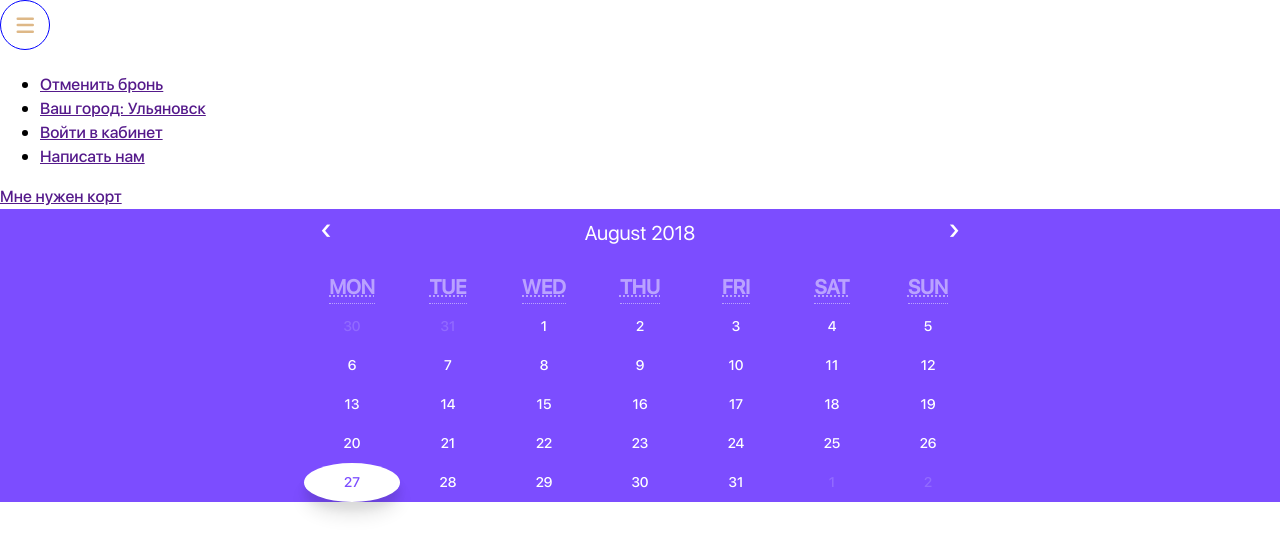
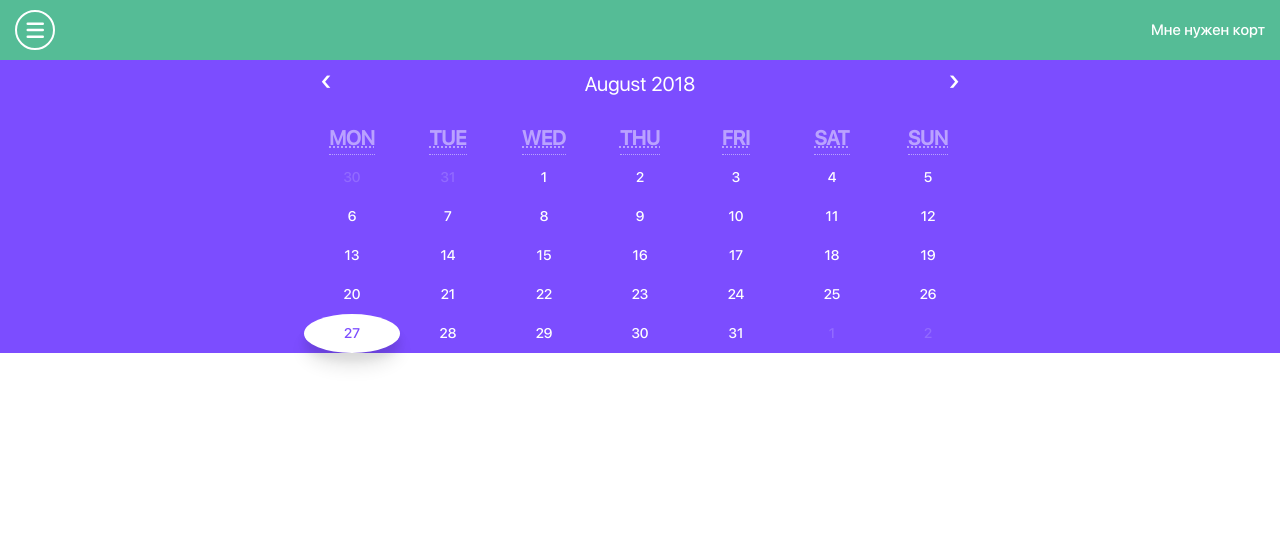
Before and after one commit to Vladislav1233/playbook-frontend, a React app: page / in a window 1280 px wide. Shown: the top 554 px of the page. Built offline with nearby package versions, Linux system fonts and the light colour scheme.

Commit message:
stylization header

```diff
--- a/src/components/Template/Header.js
+++ b/src/components/Template/Header.js
@@ -1,16 +1,24 @@
+// react, redux
 import React, { Component } from 'react';
-// import './style/Header.scss';
 
+// style
+import '../../style/bem-blocks/b-header/index.scss';
+
+// component
 import MenuHeader from './MenuHeader';
 
 class Header extends Component {
     render() {
         return (
             <header className="b-header">
-                <MenuHeader />
+                <div className="container">
+                    <div className="b-header__wrapper">
+                        <MenuHeader />
 
-                {/*TODO: здесь меняем в зависимости от  того, чье расписание сейчас смотрим: переключаем расписание между кортом и тренером (наверное с помощью router) */}
-                <a className="b-header__get-schedule" href="" title=''>Мне нужен корт</a>
+                        {/*TODO: здесь меняем в зависимости от  того, чье расписание сейчас смотрим: переключаем расписание между кортом и тренером (наверное с помощью router) */}
+                        <a className="b-header__get-schedule" href="" title=''>Мне нужен корт</a>
+                    </div>
+                </div>
             </header>
         );
     }
--- a/src/components/Template/MenuHeader.js
+++ b/src/components/Template/MenuHeader.js
@@ -7,11 +7,27 @@ import '../../style/bem-blocks/b-hamburger/index.scss';
 
 
 class MenuHeader extends Component {
+    state = {
+        toggleMenu: false
+    }
+
+    toggleMenu = (e) => {
+        e.preventDefault();
+
+        this.setState((state) => {
+            return {
+                toggleMenu: !state.toggleMenu
+            }
+        })
+    }
+
     render() {
+        console.log('render');
+
         return (
             <Fragment>
 
-                <a href="" className="b-hamburger">
+                <a href="" className={`b-hamburger ${this.state.toggleMenu ? 'open' : ''}`} onClick={e => this.toggleMenu(e)}>
                     <svg viewBox="0 0 800 600">
                         <path d="M300,220 C300,220 520,220 540,220 C740,220 640,540 520,420 C440,340 300,200 300,200" className="b-hamburger__top-bar"></path>
                         <path d="M300,320 L540,320" className="b-hamburger__middle-bar"></path>
@@ -19,20 +35,20 @@ class MenuHeader extends Component {
                     </svg>
                 </a>
 
-                <div className="b-menu">
+                <div className={`b-menu ${this.state.toggleMenu ? 'open' : ''}`}>
                     <ul className="b-menu__list">
 
                         <li className="b-menu__item">
-                            <a href="" title="Отменить бронь">Отменить бронь</a>
+                            <a className="b-menu__link" href="" title="Отменить бронь">Отменить бронь</a>
                         </li>
                         <li className="b-menu__item">
-                            <a href="" title="Ваш город">Ваш город: Ульяновск</a>
+                            <a className="b-menu__link" href="" title="Ваш город">Ваш город: Ульяновск</a>
                         </li>
                         <li className="b-menu__item">
-                            <a href="" title="Войти в кабинет">Войти в кабинет</a>
+                            <a className="b-menu__link" href="" title="Войти в кабинет">Войти в кабинет</a>
                         </li>
                         <li className="b-menu__item">
-                            <a href="" title="Ваш город">Написать нам</a>
+                            <a className="b-menu__link" href="" title="Ваш город">Написать нам</a>
                         </li>
 
                     </ul>
--- a/src/style/bem-blocks/b-default/index.scss
+++ b/src/style/bem-blocks/b-default/index.scss
@@ -1,3 +1,5 @@
+@import '../../partials/variables.scss';
+
 @import './mobile.scss';
 
 @media (min-width: 768px) {
--- a/src/style/bem-blocks/b-hamburger/index.scss
+++ b/src/style/bem-blocks/b-hamburger/index.scss
@@ -1,3 +1,5 @@
+@import '../../partials/variables.scss';
+
 @import './mobile.scss';
 
 @media (min-width: 768px) {
--- a/src/style/bem-blocks/b-hamburger/mobile.scss
+++ b/src/style/bem-blocks/b-hamburger/mobile.scss
@@ -1,62 +1,31 @@
 // 320 ++
-$animation-time: 0.2s;
 
 .b-hamburger {
     display: inline-block;
-    width: 50px;
-    height: 50px;
-    border: 1px solid blue;
+    width: 40px;
+    height: 40px;
+    border: 2px solid $white;
     border-radius: 50%;
     position: relative;
     z-index: 2;
     overflow: hidden;
-
-    &--popup {
-        border-color: #DDE4E8;
-        position: absolute;
-        top: 20px;
-        right: 20px;
-        z-index: 2;
-        transition-property: background-color, border-color, color;
-        transition-duration: $animation-time;
-        transition-timing-function: ease;
-
-        svg {
-            pointer-events: none;
-            touch-action: none;
-        }
-
-        path {
-            transition: stroke $animation-time ease;
-        }
-
-        .no-touchevents &:hover,
-        .touchevents &:active {
-            background-color: red;
-            border-color: red;
-
-            path {
-                stroke: red;
-            }
-        }
-        // align-self: flex-end;
-        // margin-bottom: 30px;
-    }
+    transition: border-color $animation-time, right $animation-time;
+    right: 0;
 
     svg {
         width: 50px;
         position: absolute;
-        top: 4px;
-        left: -2px;
+        top: -2px;
+        left: -8px;
         z-index: 1;
     }
 
     path {
         stroke-width: 40;
         stroke-linecap: round;
-        stroke: burlywood;
+        stroke: $white;
         fill: none;
-        transition: all 0.4s ease-in-out;
+        transition: all $animation-time-double ease-in-out, stroke $animation-time;
     }
 
     &__top-bar,
@@ -68,7 +37,21 @@ $animation-time: 0.2s;
         stroke-dasharray: 240px 240px;
     }
 
+    .no-touchevents &:hover,
+    .touchevents &:active {
+        border-color: lighten($orange-diamond-yellow, 10%);
+
+        path {
+            stroke: lighten($orange-diamond-yellow, 10%);
+        }
+    }
+
+    &.open {
+        right: calc(-100% + 35px);
+    }
+
     &.open & {
+
         &__top-bar,
         &__bottom-bar {
             stroke-dashoffset: -650px;
--- a/src/style/bem-blocks/b-header/index.scss
+++ b/src/style/bem-blocks/b-header/index.scss
@@ -1,3 +1,5 @@
+@import '../../partials/variables.scss';
+
 @import './mobile.scss';
 
 @media (min-width: 768px) {
--- a/src/style/bem-blocks/b-header/mobile.scss
+++ b/src/style/bem-blocks/b-header/mobile.scss
@@ -1 +1,24 @@
-// 320
+// 320++
+.b-header {
+    background-color: $mint;
+    font-size: 0;
+    padding-top: 10px;
+    padding-bottom: 10px;
+
+    &__wrapper {
+        display: flex;
+        align-items: center;
+        justify-content: space-between;
+        position: relative;
+    }
+
+    &__get-schedule {
+        font-family: 'sf_ui_displaymedium';
+        font-size: 15px;
+        line-height: 1;
+        display: inline-block;
+        padding-top: 3px;
+        padding-bottom: 3px;
+        color: $white;
+    }
+}
--- a/src/style/bem-blocks/b-menu/index.scss
+++ b/src/style/bem-blocks/b-menu/index.scss
@@ -1,3 +1,5 @@
+@import '../../partials/variables.scss';
+
 @import './mobile.scss';
 
 @media (min-width: 768px) {
--- a/src/style/bem-blocks/b-menu/mobile.scss
+++ b/src/style/bem-blocks/b-menu/mobile.scss
@@ -1 +1,36 @@
-// 320
+// 320++
+$between-menu-browser: 50px;
+
+.b-menu {
+    position: fixed;
+    z-index: 50;
+    top: 0px;
+    left: 0px;
+    height: 100%;
+    width: calc(100% - 60px);
+    background-color: $mint;
+    transform: translateX(-100%);
+    transition-property: transform;
+    transition-duration: $animation-time;
+
+    &.open {
+        transform: translateX(0%);
+    }
+
+    &__list {
+        padding: 0;
+    }
+
+    &__item {
+        list-style-type: none;
+    }
+
+    &__link {
+        font-family: 'sf_ui_displaymedium';
+        font-size: 14px;
+        line-height: 1;
+        padding: 4px 0px;
+        display: inline-block;
+        color: $white;
+    }
+}
--- a/src/style/partials/theme.scss
+++ b/src/style/partials/theme.scss
@@ -15,3 +15,14 @@ body {
   padding: 0px 15px;
   margin: 0px auto;
 }
+
+a {
+    text-decoration: none;
+    color: $orange-diamond-yellow;
+    transition: color $animation-time;
+
+    .no-touchevents &:hover,
+    .touchevents &:active {
+        color: lighten($orange-diamond-yellow, 10%);
+    }
+}
--- a/src/style/partials/variables.scss
+++ b/src/style/partials/variables.scss
@@ -1,7 +1,8 @@
 
 // ----- animation time -----
 $animation-time: 0.2s;
-$animation-time-double: 0.4s;
+$animation-time-half: $animation-time / 2;
+$animation-time-double: $animation-time * 2;
 
 // ----- colors -----
 $orange-diamond-yellow: #ffb72d; // - кнопки
@@ -10,4 +11,5 @@ $temperate-slate-blue: #7c4dff; //- шрифт указателей, инфор
 $telegray: #8c8c8c;
 $bright-telegray: #cccccc; // - бордеры
 $black: #000000; // - основной шрифт
-$carmine-pink: #e94d51; // - шапка
+$carmine-pink: #e94d51;
+$white: #fff;
```
Also changed, not shown: src/style/partials/fonts/fonts.scss (deleted). Lines whose indentation alone changed are shown as unchanged.
